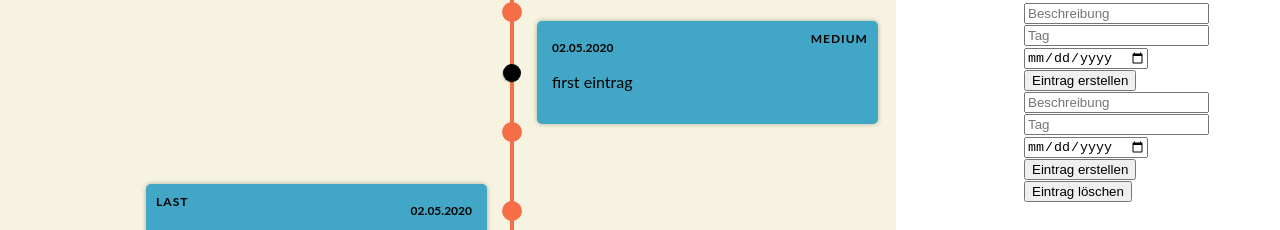
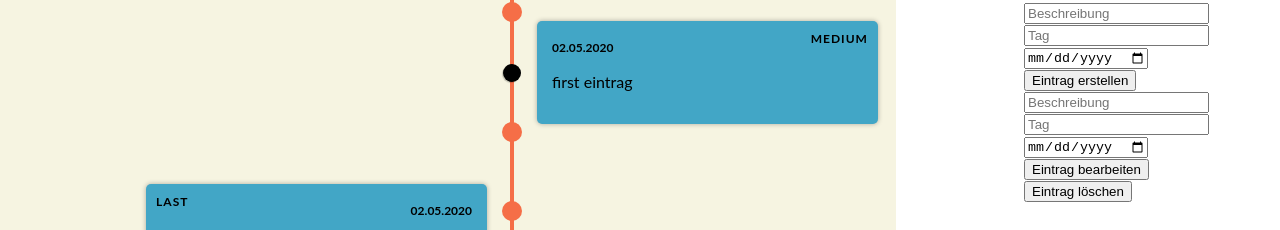
Before and after one commit to Hyphiin/thmProject_TimelineWebApp, a React (Create React App) app in the folder my-app/: page / in a window 1280 px wide. Shown: the part 131-361 px from the top of the page. Built offline with nearby package versions, Linux system fonts and the light colour scheme.

Commit message:
Toolbox Form nochmal auf Zeitstrahl

```diff
--- a/my-app/src/components/Edit.js
+++ b/my-app/src/components/Edit.js
@@ -1,6 +1,6 @@
 import React from "react";
 
-export default class Add extends React.Component{
+export default class Edit extends React.Component{
     state = {
         date: "",
         description: "",
--- a/my-app/src/components/toolBox.js
+++ b/my-app/src/components/toolBox.js
@@ -1,5 +1,6 @@
 import React from "react";
 import Add from "./Add";
+import Edit from "./Edit";
 
 const Toolbox = () => (
     <div className="toolBox-container">
@@ -8,7 +9,7 @@ const Toolbox = () => (
             <Add/>
         </div>
         <div id="eintragbearbeiten">
-            <Add/>
+            <Edit/>
         </div>
         <div id="eintraglöschen">
             <button type="button" id="eintragloeschenbutton">Eintrag löschen</button>
```
